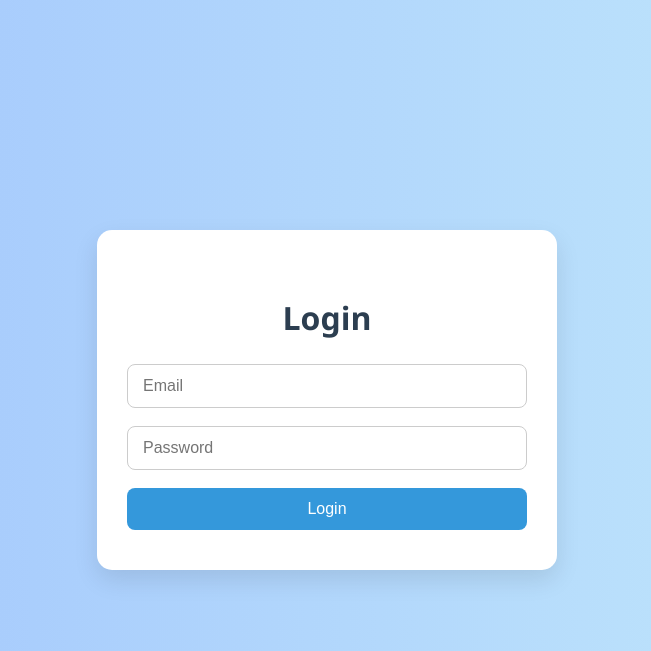
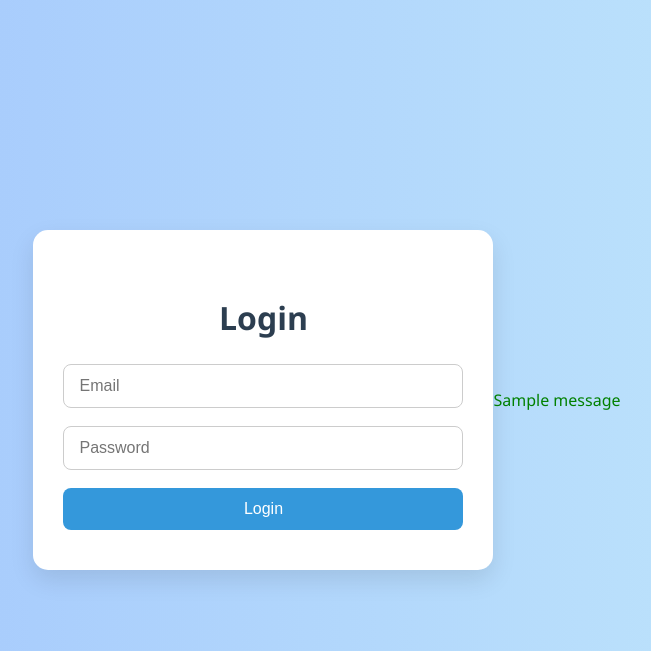
Before and after one commit to Vetri170604/event-management, a Flask app: page /login in a window 1280 px wide. Shown: the top 651 px of the page, without its empty margins (313-964 px from the left). Run offline with Flask 3, Linux system fonts and the light colour scheme; tables that the repository leaves empty hold one stand-in row (values such as "Sample post"); one stand-in notice (Sample message) is shown.

Commit message:
Update login.html

```diff
--- a/templates/login.html
+++ b/templates/login.html
@@ -86,6 +86,14 @@
         <button type="submit">Login</button>
     </form>
 </div>
+    {% with messages = get_flashed_messages() %}
+  {% if messages %}
+    {% for message in messages %}
+      <div style="color: green; margin: 10px 0;">{{ message }}</div>
+    {% endfor %}
+  {% endif %}
+{% endwith %}
+
 
 </body>
 </html>
```
